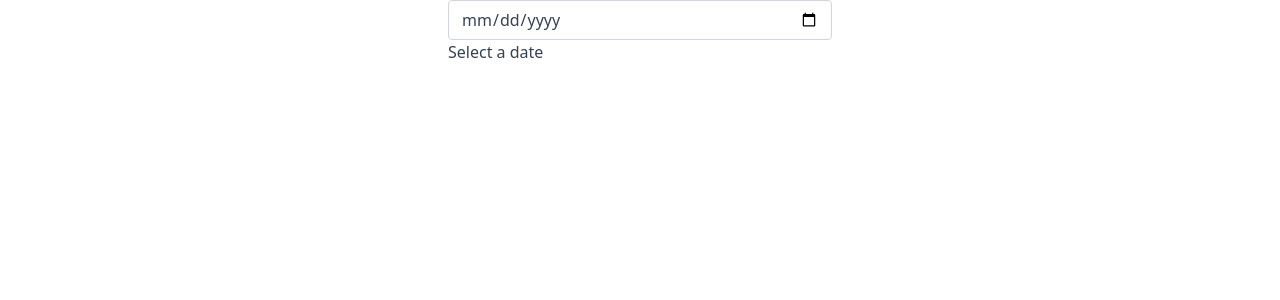
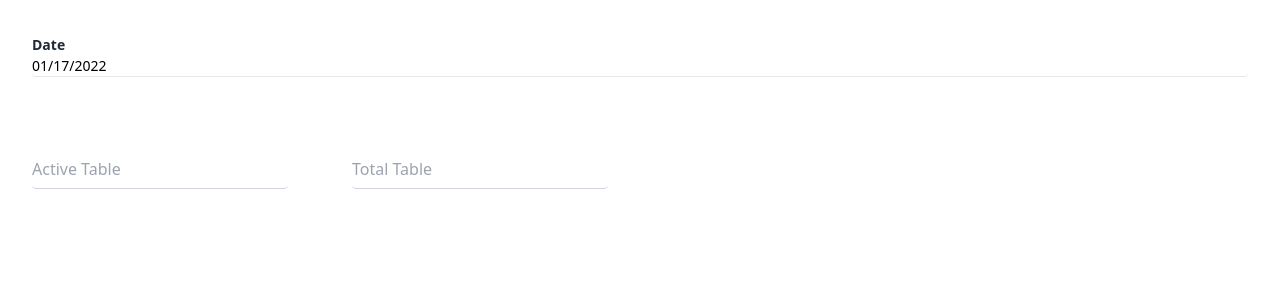
Before and after one commit to erdemalpay/davinci-nextjs, a Next.js app: page /tables in a window 1280 px wide. Shown: the top 300 px of the page. Built offline with nearby package versions, Linux system fonts and the light colour scheme.

Commit message:
Add datepicker and floating labels

```diff
--- /dev/null
+++ b/components/DateInput.tsx
@@ -0,0 +1,17 @@
+import DatePicker from 'react-datepicker';
+import { useState } from 'react';
+
+export function DateInput ({...props}) {
+	const [date, setDate] = useState(new Date());
+	return (
+		<DatePicker
+			{...props}
+			className="border-0 border-b-2"
+			selected={date}
+			onChange={(date) => setDate(date as Date)}
+			nextMonthButtonLabel=">"
+			previousMonthButtonLabel="<"
+			popperClassName="react-datepicker-left"
+		/>
+	);
+}
--- /dev/null
+++ b/components/InputWithLabel.tsx
@@ -0,0 +1,24 @@
+import { DateInput } from "./DateInput";
+
+export type InputType = 'date' | 'autocomplete' | 'text' | 'number';
+
+export interface LabelWrapperProps {
+	label: string;
+	type: InputType;
+	id?: string;
+	readOnly?: boolean;
+	className?: string;
+}
+
+export function InputWithLabel({ label, type, id = label.toLowerCase(), ...props }:LabelWrapperProps) {
+	return (
+		<div>
+			<div className="relative md:mr-16 mt-10">
+				<input id={id} {...props} type={type} className="peer placeholder-transparent text-gray-600 border-0 border-b-[1px] dark:text-gray-400 focus:outline-none dark:border-gray-700 dark:bg-gray-800 bg-white font-normal w-64 h-10 flex items-center text-base border-gray-300 rounded" placeholder='adfa' />
+				<label htmlFor={id} className="text-gray-800 dark:text-gray-100 text-xs absolute left-0 -top-3.5 transition-all peer-placeholder-shown:text-base peer-placeholder-shown:top-2 peer-placeholder-shown:text-gray-400 peer-focus:-top-3.5 peer-focus:text-gray-600 peer-focus:text-xs">
+					{label}
+				</label>
+			</div>
+		</div>
+	);
+}
--- a/package.json
+++ b/package.json
@@ -9,9 +9,11 @@
   },
   "dependencies": {
     "@heroicons/react": "^1.0.5",
+    "date-fns": "^2.28.0",
     "js-cookie": "^3.0.1",
     "next": "12.0.8",
     "react": "17.0.2",
+    "react-datepicker": "^4.6.0",
     "react-dom": "17.0.2",
     "swr": "^1.1.2"
   },
@@ -19,6 +21,7 @@
     "@types/js-cookie": "^3.0.1",
     "@types/node": "17.0.9",
     "@types/react": "17.0.38",
+    "@types/react-datepicker": "^4.3.4",
     "autoprefixer": "^10.4.2",
     "eslint": "8.7.0",
     "eslint-config-next": "12.0.8",
--- a/pages/tables.tsx
+++ b/pages/tables.tsx
@@ -1,15 +1,22 @@
 import { NextPage } from "next";
-
+import { DateInput } from "../components/DateInput";
+import { InputWithLabel } from '../components/InputWithLabel';
 const TablesPage:NextPage = () => {
 	return (
-<div className="flex items-center justify-center">
-  <div className="datepicker relative form-floating mb-3 xl:w-96">
-    <input type="date"
-      className="form-control block w-full px-3 py-1.5 text-base font-normal text-gray-700 bg-white bg-clip-padding border border-solid border-gray-300 rounded transition ease-in-out m-0 focus:text-gray-700 focus:bg-white focus:border-blue-600 focus:outline-none"
-      placeholder="Select a date" />
-    <label htmlFor="floatingInput" className="text-gray-700">Select a date</label>
-  </div>
-</div>
+		<div className="m-8">
+			<div className="mb-8">
+				<label htmlFor="date" className="text-gray-800 dark:text-gray-100 text-sm font-bold leading-tight tracking-normal mb-2">
+						Date
+					</label>
+				<DateInput id="date"/>
+			</div>
+			<div>
+				<div className="flex">
+				<InputWithLabel label='Active Table' type="number" className='w-full' />
+				<InputWithLabel label='Total Table' type="number" readOnly className='w-full'/>
+				</div>
+			</div>
+		</div>
 	);
 }
 
--- a/styles/globals.css
+++ b/styles/globals.css
@@ -1,3 +1,72 @@
 @tailwind base;
 @tailwind components;
 @tailwind utilities;
+
+
+.react-datepicker__input-container input {
+	@apply block w-full text-base md:text-sm bg-white border-0 border-b-[1px] rounded focus:outline-none
+}
+
+.react-datepicker-popper {
+	@apply z-40 w-72 text-sm bg-white shadow m-8 border-2 border-gray-200 rounded left-8
+}
+
+.react-datepicker-left {
+	@apply absolute left-0 right-auto top-11 transform-none !important
+}
+
+.react-datepicker__portal {
+	@apply absolute z-10 w-72 text-sm transform-none bg-white shadow px-3 py-2 top-12 right-0 border-2 border-gray-200 rounded
+}
+
+.react-datepicker__month-container {
+	@apply flex flex-col
+}
+
+.react-datepicker__month {
+	@apply flex flex-col
+}
+
+.react-datepicker__current-month {
+	@apply ml-2.5 text-lg font-semibold text-gray-800
+}
+
+.react-datepicker__week {
+	@apply flex justify-around
+}
+
+.react-datepicker__day-names {
+	@apply flex justify-around text-gray-400 font-medium text-center text-xs
+}
+
+.react-datepicker__day-name {
+	@apply w-8 h-8 flex items-center justify-center py-1 rounded-full
+}
+
+.react-datepicker__navigation {
+	@apply absolute top-2
+}
+
+.react-datepicker__navigation--previous {
+	@apply right-12 w-8 h-8 rounded transition flex items-center justify-center hover:bg-gray-200
+}
+
+.react-datepicker__navigation--next {
+	@apply right-4 w-8 h-8 rounded transition flex items-center justify-center hover:bg-gray-200
+}
+
+.react-datepicker__day {
+	@apply mb-1 w-8 h-8 flex items-center justify-center py-1 text-sm leading-loose transition text-gray-700 rounded
+}
+
+.react-datepicker__day--disabled {
+	@apply cursor-not-allowed opacity-40 hover:bg-transparent
+}
+
+.react-datepicker__day--outside-month {
+	@apply text-gray-300
+}
+
+.react-datepicker__day--selected {
+	@apply bg-blue-500 text-white
+}
```
Also changed, not shown: 1 other file (tests, documents, lock files or other folders).
